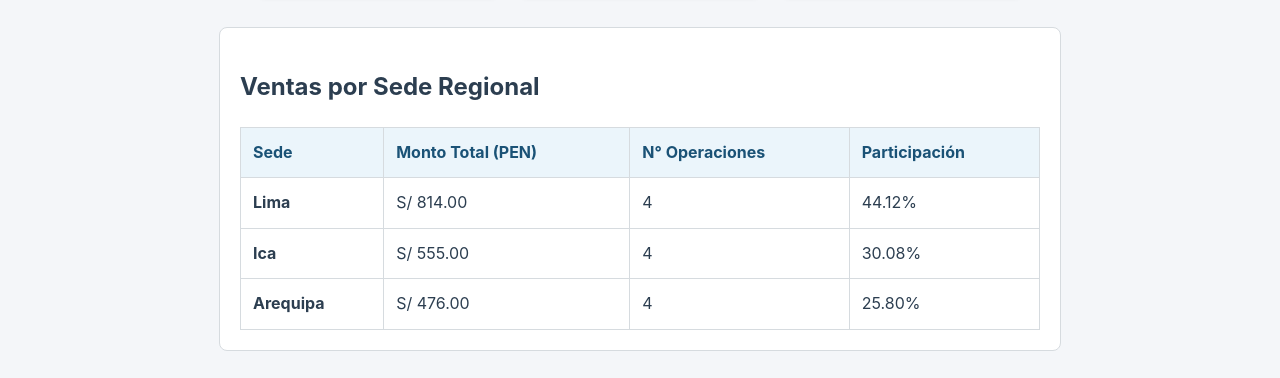
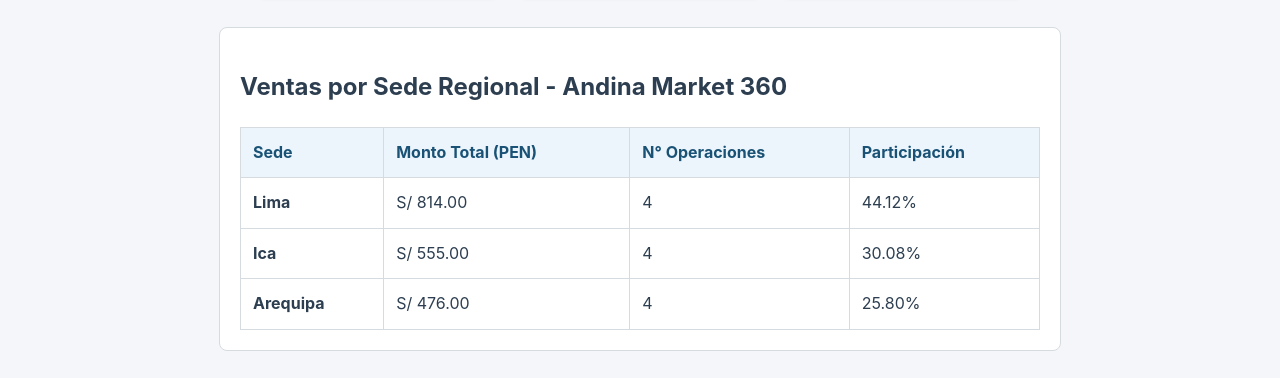
Before and after one commit to benjaminhernandezcaro-eng/andina-market-360, a plain HTML site: page docs/index.html in a window 1280 px wide. Shown: the part 396-774 px from the top of the page. Drawn offline with Linux system fonts and the light colour scheme.

Commit message:
feat: nombrar tablero de sedes

```diff
--- a/docs/index.html
+++ b/docs/index.html
@@ -32,7 +32,7 @@
     </section>
 
     <section class="sedes-section">
-      <h2>Ventas por Sede Regional</h2>
+      <h2>Ventas por Sede Regional - Andina Market 360</h2>
       <table class="tabla-sedes">
         <thead>
           <tr>
```
